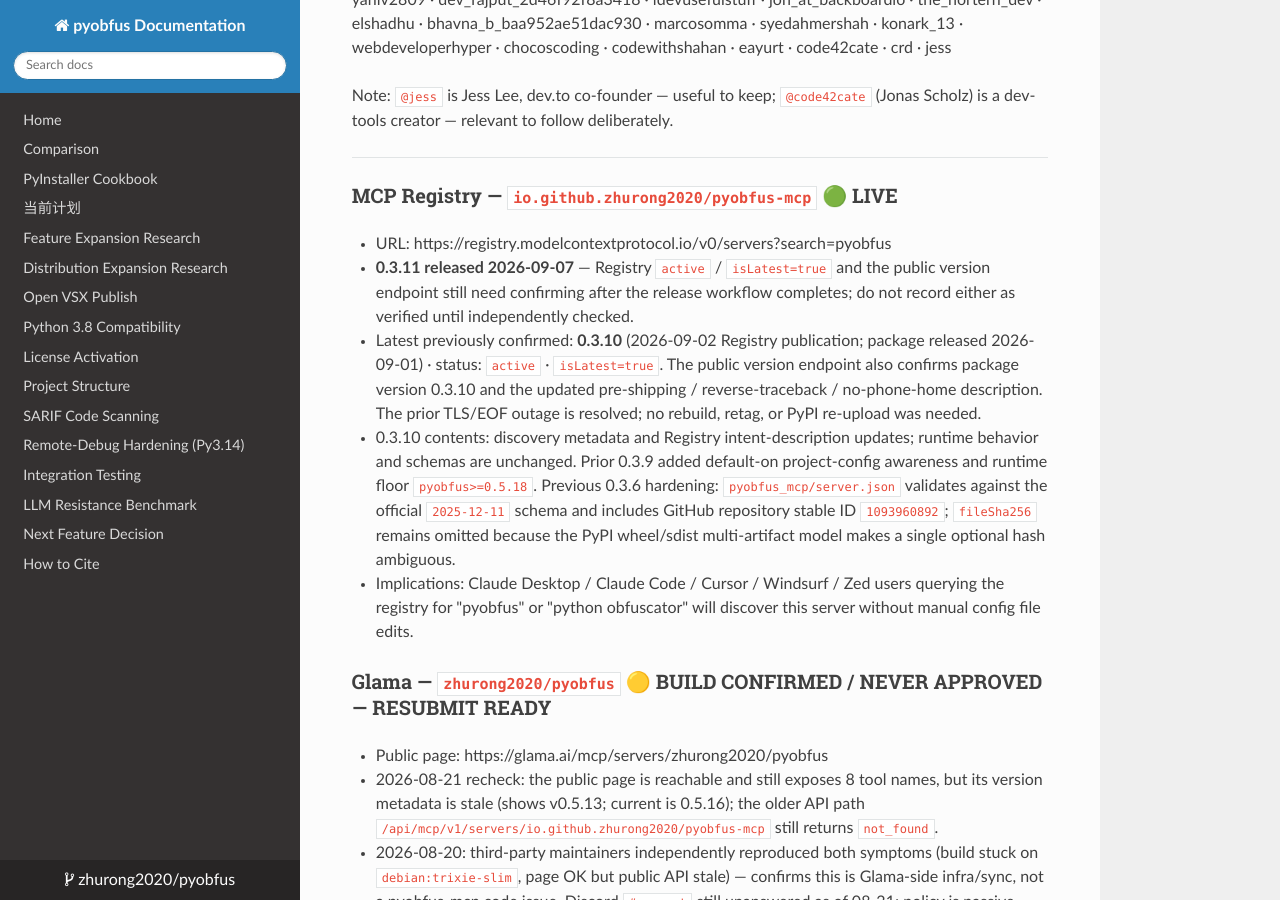
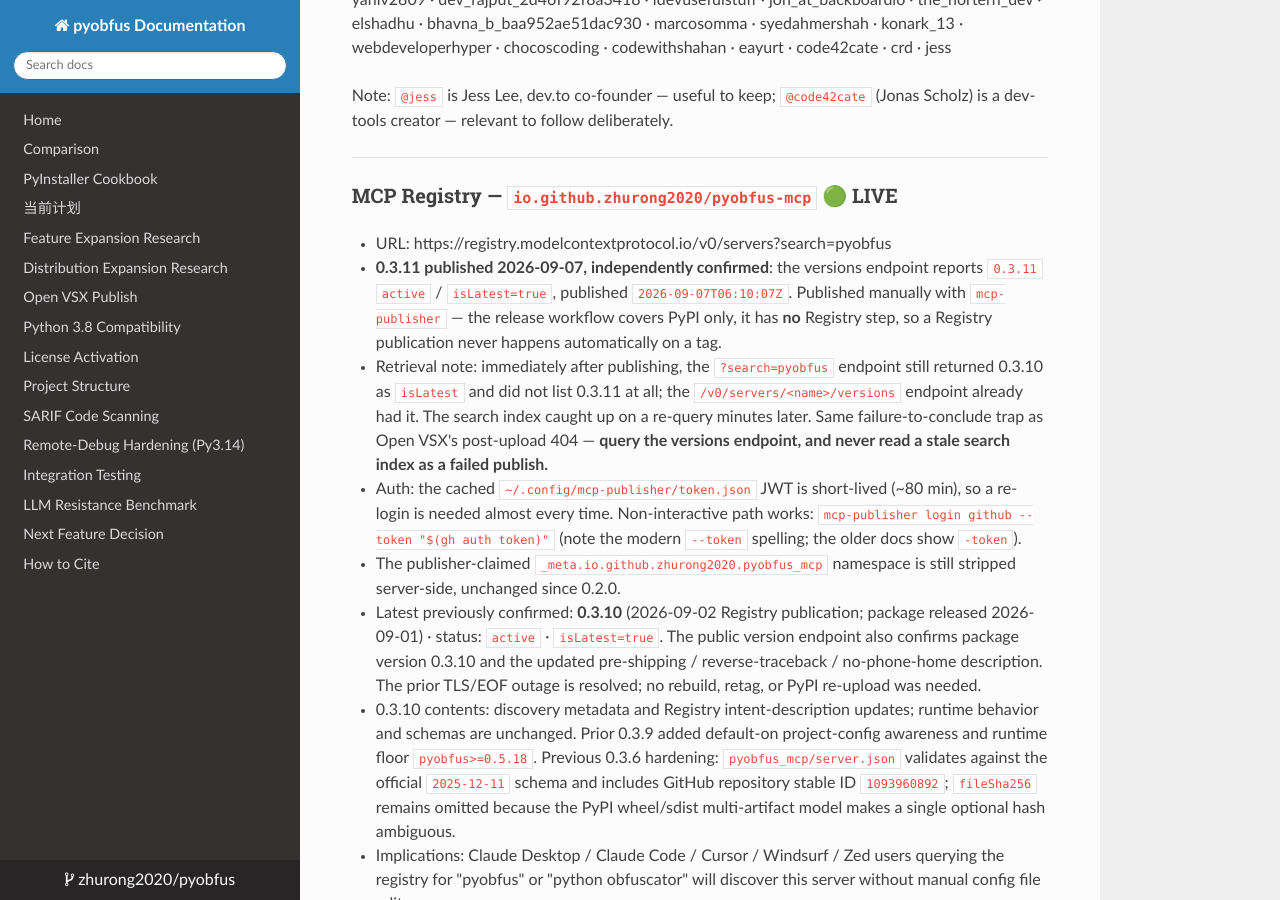
Before and after one commit to zhurong2020/pyobfus, an MkDocs documentation site: the page built from docs/DISTRIBUTION_CHANNELS.md, in a window 1280 px wide and 900 px high, scrolled down 4927 px. Built offline with MkDocs 1.6.1, drawn with Linux system fonts in a browser that asks for light colours; nearby versions of some CDN libraries.

```diff
--- a/docs/DISTRIBUTION_CHANNELS.md
+++ b/docs/DISTRIBUTION_CHANNELS.md
@@ -173,9 +173,23 @@ Note: `@jess` is Jess Lee, dev.to co-founder — useful to keep; `@code42cate` (
 
 ### MCP Registry — `io.github.zhurong2020/pyobfus-mcp` 🟢 LIVE
 - URL: https://registry.modelcontextprotocol.io/v0/servers?search=pyobfus
-- **0.3.11 released 2026-09-07** — Registry `active` / `isLatest=true` and the
-  public version endpoint still need confirming after the release workflow
-  completes; do not record either as verified until independently checked.
+- **0.3.11 published 2026-09-07, independently confirmed**: the versions
+  endpoint reports `0.3.11` `active` / `isLatest=true`, published
+  `2026-09-07T06:10:07Z`. Published manually with `mcp-publisher` — the release
+  workflow covers PyPI only, it has **no** Registry step, so a Registry
+  publication never happens automatically on a tag.
+  - Retrieval note: immediately after publishing, the `?search=pyobfus`
+    endpoint still returned 0.3.10 as `isLatest` and did not list 0.3.11 at
+    all; the `/v0/servers/<name>/versions` endpoint already had it. The search
+    index caught up on a re-query minutes later. Same failure-to-conclude trap
+    as Open VSX's post-upload 404 — **query the versions endpoint, and never
+    read a stale search index as a failed publish.**
+  - Auth: the cached `~/.config/mcp-publisher/token.json` JWT is short-lived
+    (~80 min), so a re-login is needed almost every time. Non-interactive path
+    works: `mcp-publisher login github --token "$(gh auth token)"` (note the
+    modern `--token` spelling; the older docs show `-token`).
+  - The publisher-claimed `_meta.io.github.zhurong2020.pyobfus_mcp` namespace
+    is still stripped server-side, unchanged since 0.2.0.
 - Latest previously confirmed: **0.3.10** (2026-09-02 Registry publication;
   package released 2026-09-01) · status: `active` · `isLatest=true`. The public
   version endpoint also confirms package version 0.3.10 and the updated
```
Also changed, not shown: docs/CURRENT_PLAN_ZH.md (+9 -1 lines), pyobfus_mcp/CHANGELOG.md (+15 -0 lines), 2 other files.
